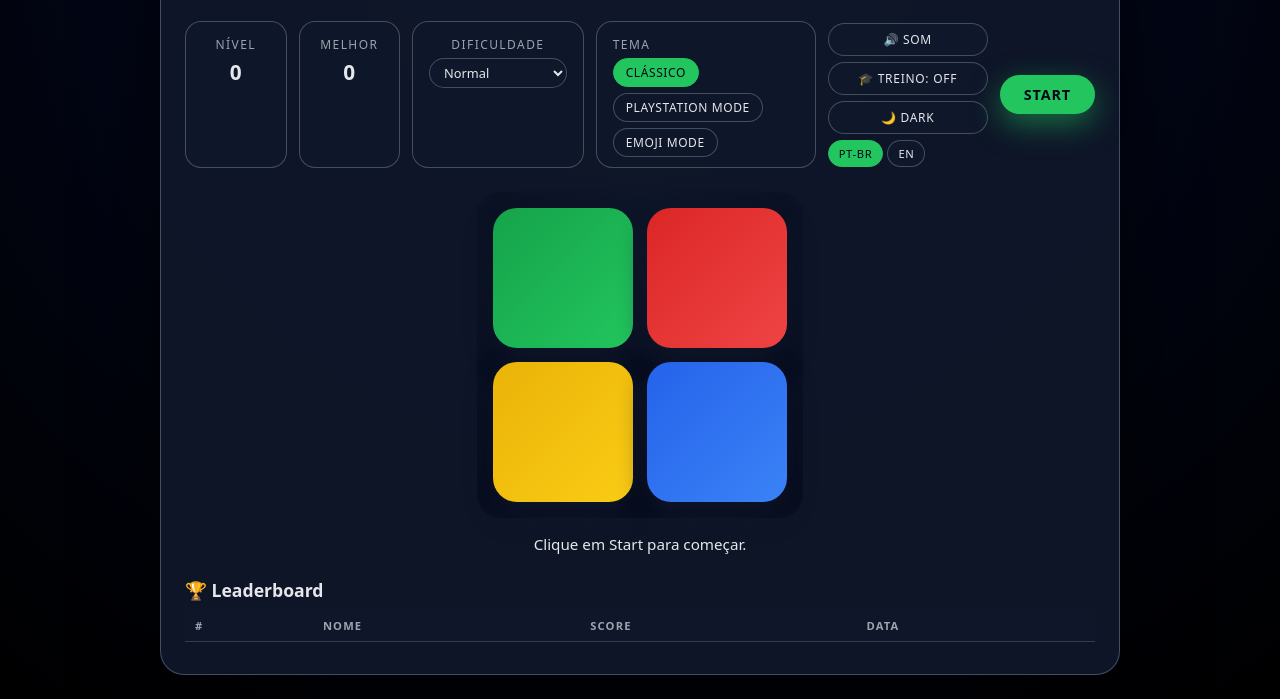
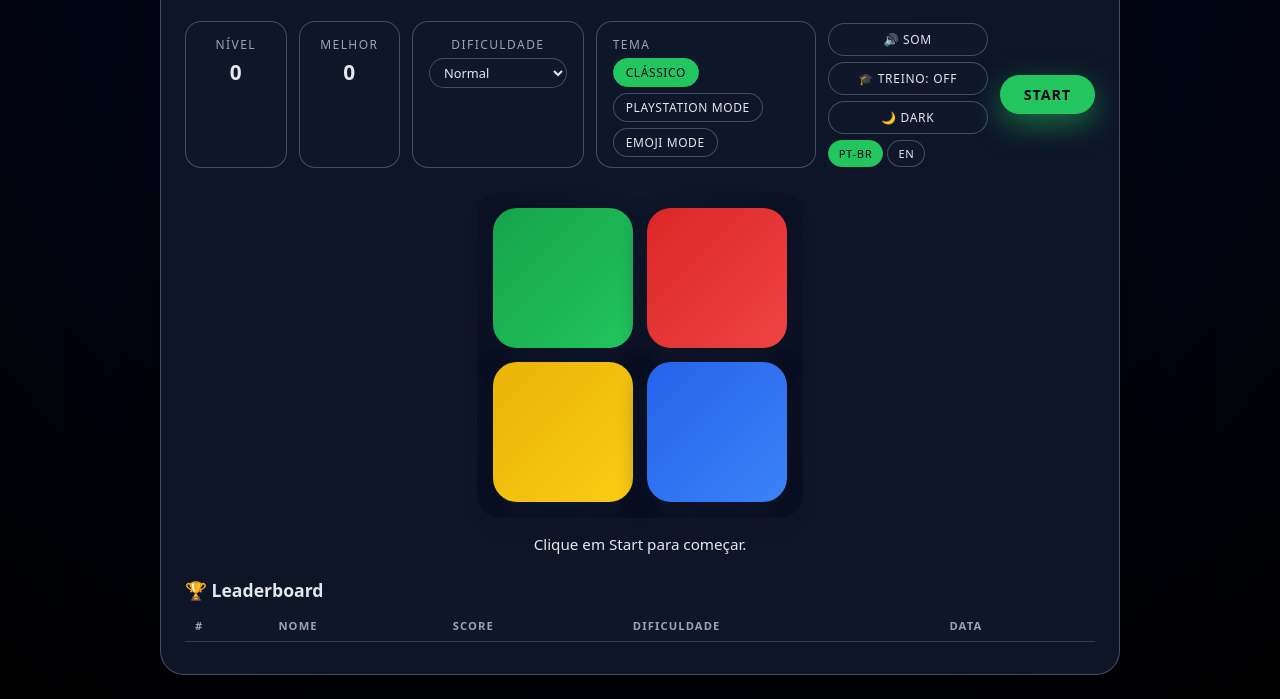
Before and after one commit to Rahul-123789/simon-says-memory-game, a plain HTML site: page src/simon-says-memory-game/index.html in a window 1280 px wide. Shown: the part 119-818 px from the top of the page. Drawn offline with Linux system fonts and the light colour scheme.

Commit message:
Atualizando Index / Updating Index

```diff
--- a/src/simon-says-memory-game/index.html
+++ b/src/simon-says-memory-game/index.html
@@ -74,6 +74,7 @@
             <th>#</th>
             <th id="th-name">Nome</th>
             <th id="th-score">Score</th>
+            <th id="th-difficulty">Dificuldade</th>
             <th id="th-date">Data</th>
           </tr>
         </thead>
```
